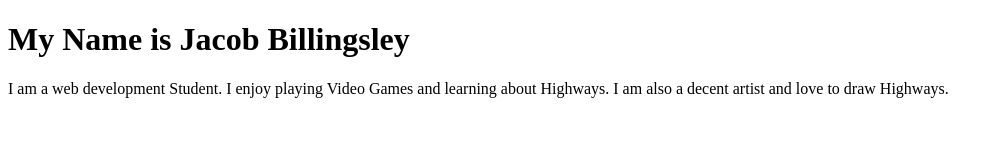
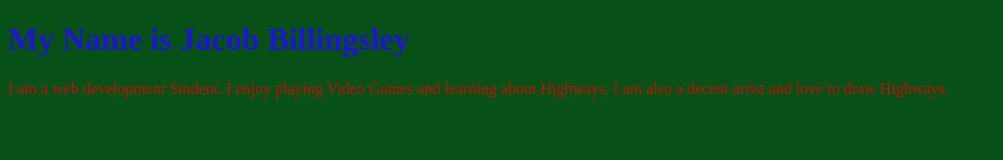
Before and after one commit to jcbillingsley/jcbillingsley.github.io, a plain HTML site: page index.html in a window 1280 px wide. Shown: the whole page, without its empty margins (0-1003 px from the left). Drawn offline with Linux system fonts and the light colour scheme.

Commit message:
Update index.html

```diff
--- a/index.html
+++ b/index.html
@@ -3,9 +3,9 @@
  <head>
  <title>My Personal Introduction</title>
  <style>
- body{background-color:075118;}
- h1{color:1E15CE;}
- p{color: BD1108;}
+ body{background-color:#075118;}
+ h1{color:#1E15CE;}
+ p{color: #BD1108;}
  </style>
 </heading>
 <body>
```
